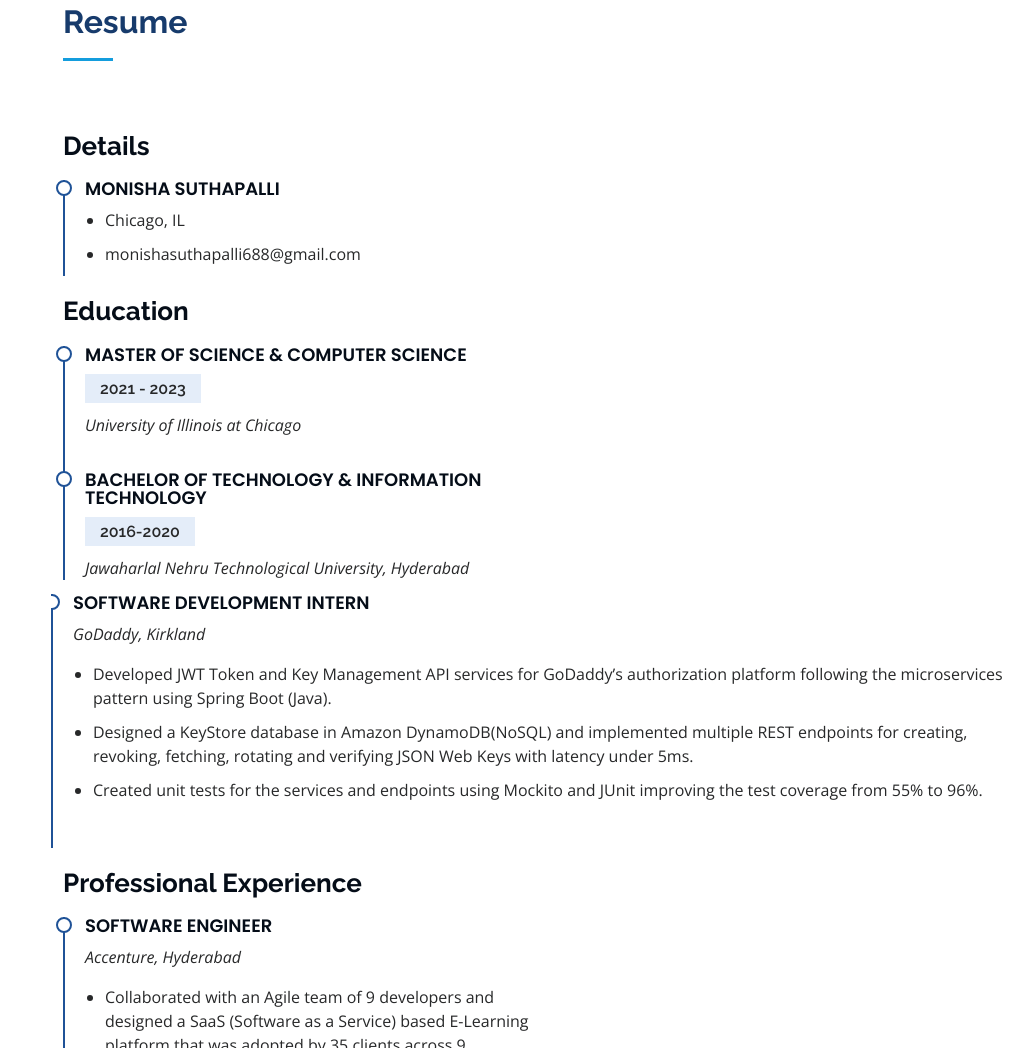
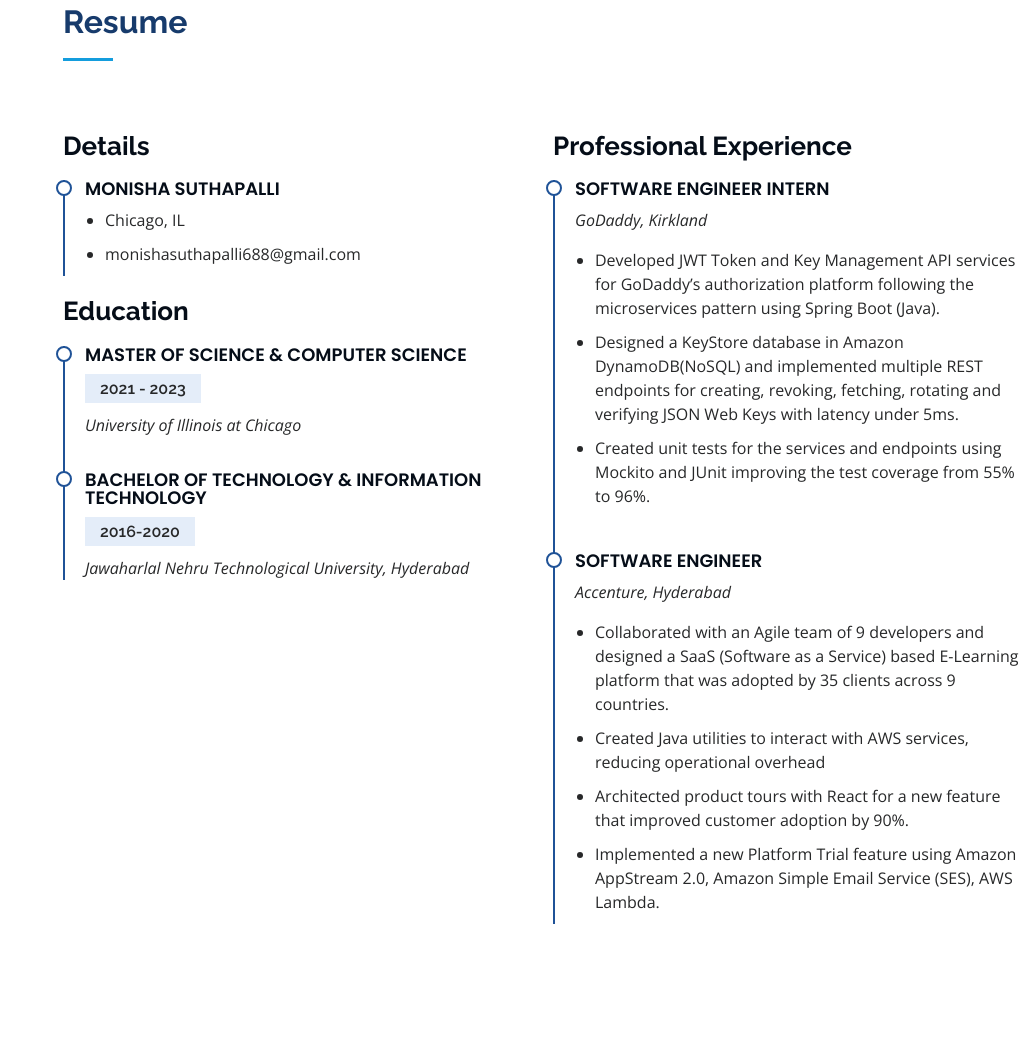
Before and after one commit to monishasuthapalli/MonishaSuthapalli.github.io, a plain HTML site: page index.html in a window 1280 px wide. Shown: the part 1344-2392 px from the top of the page, without its empty margins (249-1280 px from the left). Drawn offline with nearby package versions, Linux system fonts and the light colour scheme.

Commit message:
Rearranged GoDaddy

```diff
--- a/index.html
+++ b/index.html
@@ -145,20 +145,22 @@
               <p><em>Jawaharlal Nehru Technological University, Hyderabad</em></p>
             </div>
           </div>
-          <div class="resume-item">
-            <h4>Software Development Intern</h4>
 
-            <p><em>GoDaddy, Kirkland</em></p>
-            <ul>
-              <li>Developed JWT Token and Key Management API services for GoDaddy’s authorization platform following the microservices pattern using
-                Spring Boot (Java).</li>
-              <li>Designed a KeyStore database in Amazon DynamoDB(NoSQL) and implemented multiple REST endpoints for creating, revoking, fetching,
-                rotating and verifying JSON Web Keys with latency under 5ms.</li>
-                <li>Created unit tests for the services and endpoints using Mockito and JUnit improving the test coverage from 55% to 96%.</li>
-            </ul>
-          </div>
           <div class="col-lg-6" data-aos="fade-up" data-aos-delay="100">
             <h3 class="resume-title">Professional Experience</h3>
+            <div class="resume-item">
+              <h4>Software Engineer Intern</h4>
+              <p><em>GoDaddy, Kirkland</em></p>
+              <ul>
+                <li>Developed JWT Token and Key Management API services for GoDaddy’s authorization platform following the microservices pattern using
+                  Spring Boot (Java).
+                  </li>
+                <li>Designed a KeyStore database in Amazon DynamoDB(NoSQL) and implemented multiple REST endpoints for creating, revoking, fetching,
+                  rotating and verifying JSON Web Keys with latency under 5ms. </li>
+                <li>Created unit tests for the services and endpoints using Mockito and JUnit improving the test coverage from 55% to 96%.</li>
+
+              </ul>
+            </div>
             <div class="resume-item">
               <h4>Software Engineer</h4>
               <p><em>Accenture, Hyderabad</em></p>
```
